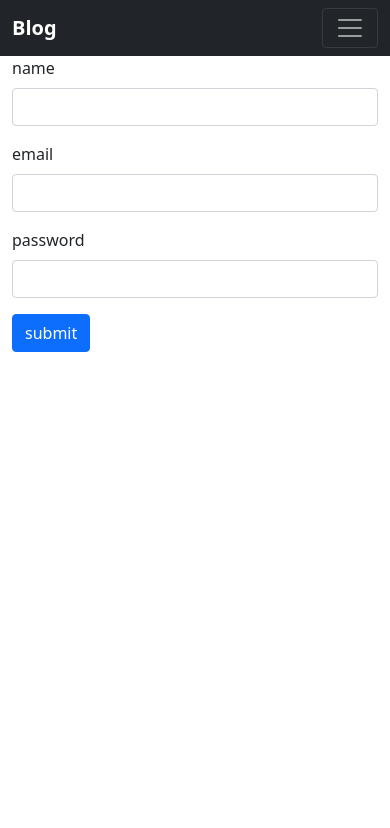
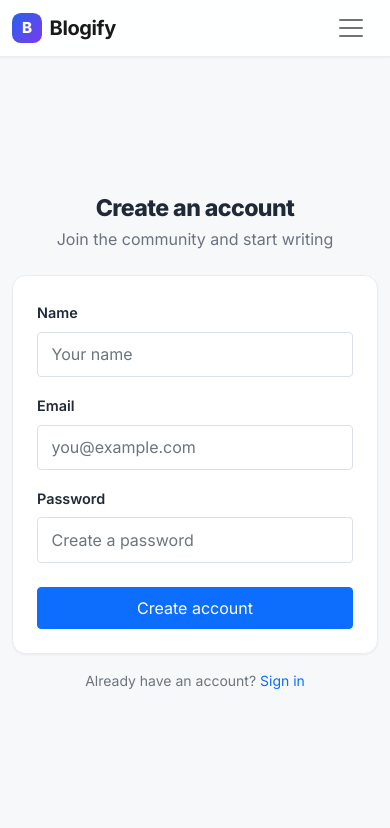
Before and after one commit to Shobhit043/backend, a Node server app: page /user/signup in a window 390 px wide. Shown: the top 828 px of the page. Run offline with Node 20, Linux system fonts and the light colour scheme; some libraries are stand-ins or nearby versions.

Commit message:
feat(ui): redesign pages with Bootstrap and clickable cards
Add a shared stylesheet and local placeholder image, and refresh the
navbar, homepage, article, form, and auth pages with consistent
typography and spacing.

Homepage now uses a responsive Bootstrap grid (up to 5 cards per row),
equal-height cards, line-clamped excerpts, and links each card to its
full post via /blog/:id.

```diff
--- a/blog/views/partials/head.ejs
+++ b/blog/views/partials/head.ejs
@@ -1,4 +1,13 @@
+<meta name="description" content="Blogify — read and share stories from the community.">
+<meta name="theme-color" content="#2563eb">
+<meta charset="UTF-8">
+<meta name="viewport" content="width=device-width, initial-scale=1.0">
+
+<link rel="preconnect" href="https://fonts.googleapis.com">
+<link rel="preconnect" href="https://fonts.gstatic.com" crossorigin>
+<link href="https://fonts.googleapis.com/css2?family=Inter:wght@400;500;600;700;800&display=swap" rel="stylesheet">
+
 <link href="https://cdn.jsdelivr.net/npm/bootstrap@5.0.2/dist/css/bootstrap.min.css" rel="stylesheet"
   integrity="sha384-EVSTQN3/azprG1Anm3QDgpJLIm9Nao0Yz1ztcQTwFspd3yD65VohhpuuCOmLASjC" crossorigin="anonymous">
-<meta charset="UTF-8">
-<meta name="viewport" content="width=device-width, initial-scale=1.0">
+
+<%- include('./styles.ejs') -%>
--- a/blog/views/partials/navbar.ejs
+++ b/blog/views/partials/navbar.ejs
@@ -2,32 +2,35 @@
   // Works whether or not the parent view passes `name`.
   var currentUser = (typeof name !== 'undefined' && name) ? name : '';
 %>
-<nav class="navbar navbar-expand-lg navbar-dark bg-dark">
+<nav class="navbar navbar-expand-lg navbar-light app-navbar sticky-top">
   <div class="container">
-    <a class="navbar-brand fw-bold" href="/">Blog</a>
-    <button class="navbar-toggler" type="button" data-bs-toggle="collapse" data-bs-target="#navbarNav"
+    <a class="navbar-brand d-flex align-items-center gap-2 fw-bold" href="/">
+      <span class="brand-mark">B</span>
+      <span>Blogify</span>
+    </a>
+    <button class="navbar-toggler border-0" type="button" data-bs-toggle="collapse" data-bs-target="#navbarNav"
       aria-controls="navbarNav" aria-expanded="false" aria-label="Toggle navigation">
       <span class="navbar-toggler-icon"></span>
     </button>
     <div class="collapse navbar-collapse" id="navbarNav">
-      <ul class="navbar-nav me-auto mb-2 mb-lg-0">
+      <ul class="navbar-nav me-auto mb-2 mb-lg-0 ms-lg-3">
         <li class="nav-item">
           <a class="nav-link" href="/">Home</a>
         </li>
         <% if (currentUser) { %>
         <li class="nav-item">
-          <a class="nav-link" href="/blog/add-blog">Add Blog</a>
+          <a class="nav-link" href="/blog/add-blog">Write</a>
         </li>
         <% } %>
       </ul>
-      <ul class="navbar-nav ms-auto mb-2 mb-lg-0">
+      <ul class="navbar-nav align-items-lg-center gap-lg-2 mb-2 mb-lg-0">
         <% if (currentUser) { %>
         <li class="nav-item dropdown">
-          <a class="nav-link dropdown-toggle" href="#" id="navbarDropdown" role="button" data-bs-toggle="dropdown"
-            aria-expanded="false">
-            <%= currentUser %>
+          <a class="nav-link dropdown-toggle d-flex align-items-center gap-2" href="#" id="navbarDropdown" role="button"
+            data-bs-toggle="dropdown" aria-expanded="false">
+            <span class="d-none d-sm-inline"><%= currentUser %></span>
           </a>
-          <ul class="dropdown-menu dropdown-menu-end" aria-labelledby="navbarDropdown">
+          <ul class="dropdown-menu dropdown-menu-end shadow-sm" aria-labelledby="navbarDropdown">
             <li>
               <form action="/user/signout" method="POST" class="m-0">
                 <button type="submit" class="dropdown-item">Sign out</button>
@@ -37,10 +40,10 @@
         </li>
         <% } else { %>
         <li class="nav-item">
-          <a class="nav-link" href="/user/signin">Signin</a>
+          <a class="nav-link" href="/user/signin">Sign in</a>
         </li>
         <li class="nav-item">
-          <a class="nav-link" href="/user/signup">Signup</a>
+          <a class="btn btn-primary btn-sm px-3" href="/user/signup">Sign up</a>
         </li>
         <% } %>
       </ul>
--- /dev/null
+++ b/blog/views/partials/styles.ejs
@@ -0,0 +1,130 @@
+<style>
+  :root {
+    --app-bg: #f7f8fa;
+    --app-surface: #ffffff;
+    --app-border: #e9edf2;
+    --app-text: #1f2937;
+    --app-muted: #6b7280;
+    --app-accent: #2563eb;
+    --app-radius: 0.85rem;
+    --app-shadow-sm: 0 1px 2px rgba(16, 24, 40, 0.05);
+    --app-shadow-md: 0 10px 25px rgba(16, 24, 40, 0.08);
+  }
+
+  body {
+    font-family: 'Inter', -apple-system, BlinkMacSystemFont, 'Segoe UI', Roboto, Helvetica, Arial, sans-serif;
+    background-color: var(--app-bg);
+    color: var(--app-text);
+    -webkit-font-smoothing: antialiased;
+  }
+
+  /* Navbar */
+  .app-navbar {
+    background-color: rgba(255, 255, 255, 0.9) !important;
+    backdrop-filter: saturate(180%) blur(12px);
+    border-bottom: 1px solid var(--app-border);
+    box-shadow: var(--app-shadow-sm);
+  }
+  .navbar-brand { letter-spacing: -0.02em; }
+  .brand-mark {
+    display: inline-flex;
+    align-items: center;
+    justify-content: center;
+    width: 1.85rem;
+    height: 1.85rem;
+    border-radius: 0.55rem;
+    background: linear-gradient(135deg, #2563eb, #7c3aed);
+    color: #fff;
+    font-size: 0.95rem;
+    font-weight: 800;
+  }
+
+  /* Page headings */
+  .page-title { letter-spacing: -0.025em; font-weight: 800; }
+  .page-subtitle { color: var(--app-muted); }
+
+  /* Blog cards */
+  .blog-card {
+    border: 1px solid var(--app-border);
+    border-radius: var(--app-radius);
+    overflow: hidden;
+    background-color: var(--app-surface);
+    box-shadow: var(--app-shadow-sm);
+    transition: transform 0.25s ease, box-shadow 0.25s ease, border-color 0.25s ease;
+  }
+  .blog-card:hover {
+    transform: translateY(-4px);
+    box-shadow: var(--app-shadow-md);
+    border-color: #dbe3ee;
+  }
+  .blog-card .ratio img {
+    object-fit: cover;
+    transition: transform 0.4s ease;
+  }
+  .blog-card:hover .ratio img { transform: scale(1.05); }
+
+  .blog-card-title {
+    font-weight: 700;
+    line-height: 1.35;
+    color: var(--app-text);
+    display: -webkit-box;
+    -webkit-line-clamp: 2;
+    -webkit-box-orient: vertical;
+    overflow: hidden;
+  }
+  .blog-card-excerpt {
+    color: var(--app-muted);
+    font-size: 0.875rem;
+    line-height: 1.55;
+    display: -webkit-box;
+    -webkit-line-clamp: 3;
+    -webkit-box-orient: vertical;
+    overflow: hidden;
+  }
+  .blog-card-meta { font-size: 0.8rem; color: var(--app-muted); }
+
+  /* Empty state */
+  .empty-state {
+    background: var(--app-surface);
+    border: 1px dashed #d5dbe4;
+    border-radius: var(--app-radius);
+    padding: 3rem 1.5rem;
+    text-align: center;
+  }
+
+  /* Article page */
+  .article-title { letter-spacing: -0.03em; font-weight: 800; }
+  .article-cover {
+    border-radius: var(--app-radius);
+    box-shadow: var(--app-shadow-md);
+  }
+  .blog-content {
+    white-space: pre-line;
+    font-size: 1.0625rem;
+    line-height: 1.8;
+    color: #374151;
+  }
+
+  /* Forms */
+  .form-card {
+    background: var(--app-surface);
+    border: 1px solid var(--app-border);
+    border-radius: var(--app-radius);
+    box-shadow: var(--app-shadow-sm);
+  }
+  .form-label { font-weight: 600; font-size: 0.9rem; }
+  .form-control { border-color: #dbe1ea; padding: 0.6rem 0.85rem; }
+  .form-control:focus {
+    border-color: var(--app-accent);
+    box-shadow: 0 0 0 0.2rem rgba(37, 99, 235, 0.15);
+  }
+
+  /* Auth pages */
+  .auth-wrapper { min-height: calc(100vh - 72px); }
+
+  @media (prefers-reduced-motion: reduce) {
+    .blog-card, .blog-card .ratio img { transition: none; }
+    .blog-card:hover { transform: none; }
+    .blog-card:hover .ratio img { transform: none; }
+  }
+</style>
--- a/blog/views/signup.ejs
+++ b/blog/views/signup.ejs
@@ -1,37 +1,50 @@
 <!DOCTYPE html>
 <html lang="en">
-
 <head>
   <%- include('./partials/head.ejs') -%>
     <title>
-      Signup
+      Sign up
     </title>
 </head>
 
 <body>
   <%- include('./partials/navbar.ejs')-%>
-    <div class="container">
-      <% if (error) { %>
+
+  <main class="container auth-wrapper d-flex align-items-center justify-content-center py-5">
+    <div class="w-100" style="max-width: 420px;">
+      <div class="text-center mb-4">
+        <h1 class="page-title h3 mb-1">Create an account</h1>
+        <p class="page-subtitle mb-0">Join the community and start writing</p>
+      </div>
+
+      <% if (typeof error !== 'undefined' && error) { %>
         <div class="alert alert-danger" role="alert"><%= error %></div>
       <% } %>
+
+      <div class="form-card p-4 p-md-5">
         <form action="/user/signup" method="post">
           <div class="mb-3">
-          <label for="fullName" class="form-label">name</label>
-          <input type="text" class="form-control" id="fullName" name="fullName">
+            <label for="fullName" class="form-label">Name</label>
+            <input type="text" class="form-control" id="fullName" name="fullName" placeholder="Your name" required>
           </div>
           <div class="mb-3">
-          <label for="email" class="form-label">email</label>
-          <input type="email" class="form-control" id="email" name="email">
+            <label for="email" class="form-label">Email</label>
+            <input type="email" class="form-control" id="email" name="email" placeholder="you@example.com" required>
           </div>
-        <div class="mb-3">
-          <label for="password" class="form-label">password</label>
-          <input type="password" class="form-control" id="password" name="password">
+          <div class="mb-4">
+            <label for="password" class="form-label">Password</label>
+            <input type="password" class="form-control" id="password" name="password" placeholder="Create a password" required>
           </div>
-        <button type="submit" class="btn btn-primary">submit</button>
+          <button type="submit" class="btn btn-primary w-100 py-2">Create account</button>
         </form>
+      </div>
 
+      <p class="text-center text-muted small mt-3 mb-0">
+        Already have an account? <a href="/user/signin" class="text-decoration-none">Sign in</a>
+      </p>
     </div>
+  </main>
+
   <%- include('./partials/scripts.ejs') -%>
 </body>
-
 </html>
```
Also changed, not shown: blog/views/blog.ejs (+27 -16 lines), blog/views/home.ejs (+32 -23 lines), blog/views/signin.ejs (+24 -11 lines), blog/public/images/placeholder.svg (added). Lines whose indentation alone changed are shown as unchanged.
